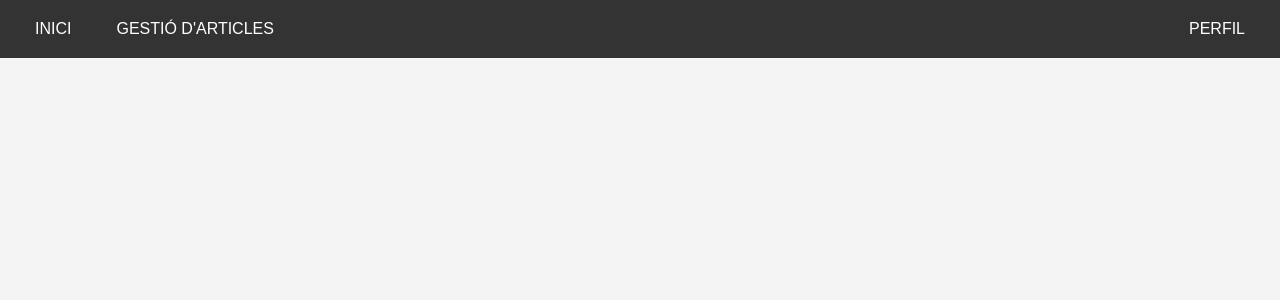
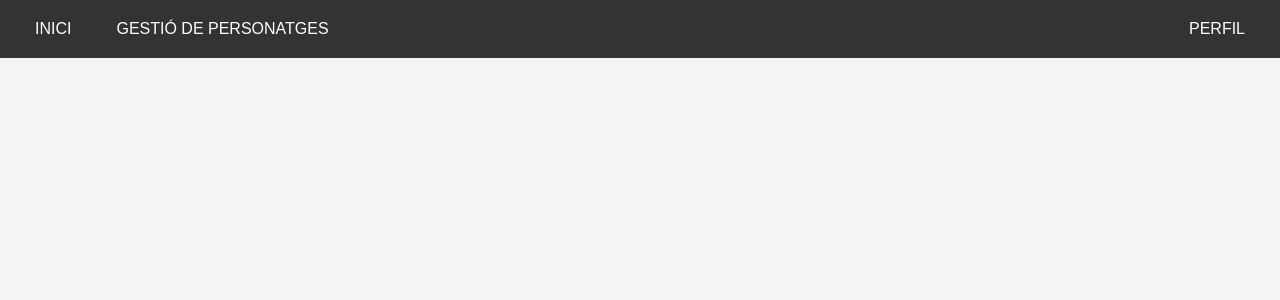
Before and after one commit to albaamatamoros/Alba_Matamoros_Pt04, a PHP site: page /vista/vistaMenu.php in a window 1280 px wide. Shown: the top 300 px of the page. Run offline with PHP 8.4, Linux system fonts and the light colour scheme; the visitor is signed in with stand-in values (Sample User, id 1).

Commit message:
Canvi nom, gestió personatges

```diff
--- a/vista/vistaEsborrar.php
+++ b/vista/vistaEsborrar.php
@@ -13,7 +13,7 @@
             <!-- INICI y GESTIÓ D'ARTICLES -->
             <div class="left">
                 <button type="button" onclick="location.href='../index.php'">INICI</button>
-                <button type="button" onclick="location.href='../vista/vistaMenu.php'">GESTIÓ D'ARTICLES</button>
+                <button type="button" onclick="location.href='../vista/vistaMenu.php'">GESTIÓ DE PERSONATGES</button>
             </div>
 
             <!-- PERFIL-->
--- a/vista/vistaIndex.php
+++ b/vista/vistaIndex.php
@@ -13,7 +13,7 @@
         <!-- INICI y GESTIÓ D'ARTICLES -->
         <div class="left">
             <button type="button" onclick="location.href='index.php'">INICI</button>
-            <button type="button" onclick="location.href='vista/vistaMenu.php'">GESTIÓ D'ARTICLES</button>
+            <button type="button" onclick="location.href='vista/vistaMenu.php'">GESTIÓ DE PERSONATGES</button>
         </div>
 
         <!-- PERFIL -->
--- a/vista/vistaInserir.php
+++ b/vista/vistaInserir.php
@@ -15,7 +15,7 @@
             <!-- INICI y GESTIÓ D'ARTICLES -->
             <div class="left">
                 <button type="button" onclick="location.href='../index.php'">INICI</button>
-                <button type="button" onclick="location.href='../vista/vistaMenu.php'">GESTIÓ D'ARTICLES</button>
+                <button type="button" onclick="location.href='../vista/vistaMenu.php'">GESTIÓ DE PERSONATGES</button>
             </div>
 
             <!-- PERFIL -->
--- a/vista/vistaLogin.php
+++ b/vista/vistaLogin.php
@@ -12,7 +12,7 @@
         <!-- Sección izquierda: INICI y GESTIÓ D'ARTICLES -->
         <div class="left">
             <button type="button" onclick="location.href='../index.php'">INICI</button>
-            <button type="button" onclick="location.href='../vista/vistaMenu.php'">GESTIÓ D'ARTICLES</button>
+            <button type="button" onclick="location.href='../vista/vistaMenu.php'">GESTIÓ DE PERSONATGES</button>
         </div>
 
         <!-- Sección derecha: PERFIL (con menú desplegable) -->
--- a/vista/vistaMenu.php
+++ b/vista/vistaMenu.php
@@ -13,7 +13,7 @@
             <!-- Sección izquierda: INICI y GESTIÓ D'ARTICLES -->
             <div class="left">
                 <button type="button" onclick="location.href='../index.php'">INICI</button>
-                <button type="button" onclick="location.href='../vista/vistaMenu.php'">GESTIÓ D'ARTICLES</button>
+                <button type="button" onclick="location.href='../vista/vistaMenu.php'">GESTIÓ DE PERSONATGES</button>
             </div>
 
             <!-- Sección derecha: PERFIL (con menú desplegable) -->
--- a/vista/vistaModificar.php
+++ b/vista/vistaModificar.php
@@ -13,7 +13,7 @@
             <!-- INICI y GESTIÓ D'ARTICLES -->
             <div class="left">
                 <button type="button" onclick="location.href='../index.php'">INICI</button>
-                <button type="button" onclick="location.href='../vista/vistaMenu.php'">GESTIÓ D'ARTICLES</button>
+                <button type="button" onclick="location.href='../vista/vistaMenu.php'">GESTIÓ DE PERSONATGES</button>
             </div>
 
             <!-- PERFIL -->
--- a/vista/vistaRegistrarse.php
+++ b/vista/vistaRegistrarse.php
@@ -13,7 +13,7 @@
         <!-- Sección izquierda: INICI y GESTIÓ D'ARTICLES -->
         <div class="left">
             <button type="button" onclick="location.href='../index.php'">INICI</button>
-            <button type="button" onclick="location.href='../vista/vistaMenu.php'">GESTIÓ D'ARTICLES</button>
+            <button type="button" onclick="location.href='../vista/vistaMenu.php'">GESTIÓ DE PERSONATGES</button>
         </div>
 
         <!-- Sección derecha: PERFIL (con menú desplegable) -->
```
